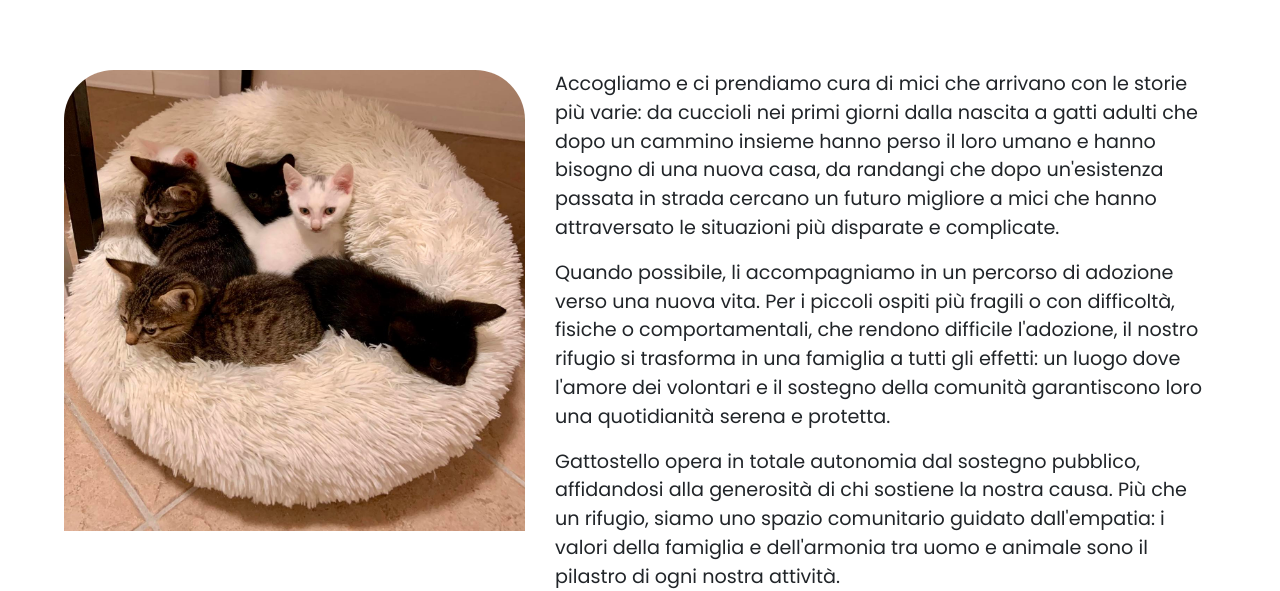
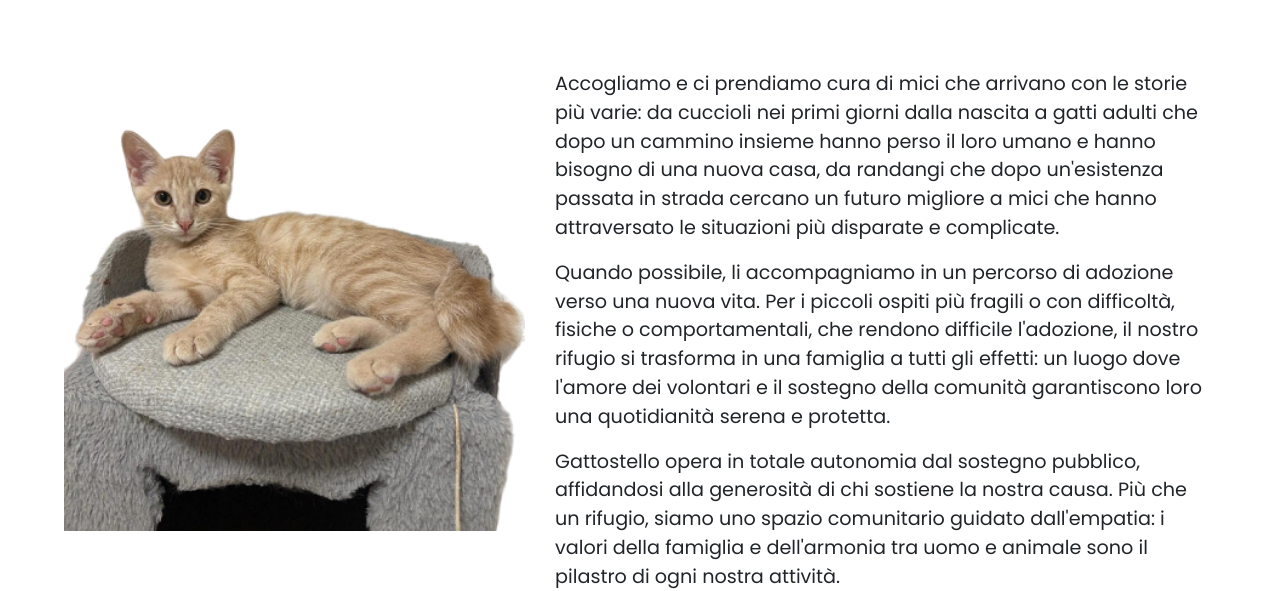
Before and after one commit to StefanoSalaa98/Gattostello, a React (Vite) app in the folder frontend/: page /chi-siamo in a window 1280 px wide. Shown: the part 688-1279 px from the top of the page. Built offline with nearby package versions, Linux system fonts and the light colour scheme.

Commit message:
Cambia immagini

```diff
--- a/frontend/src/pages/ChiSiamo.jsx
+++ b/frontend/src/pages/ChiSiamo.jsx
@@ -6,7 +6,7 @@ import AnimateOnScroll from "../hooks/AnimateOnScroll";
 
 export default function ChiSiamo() {
 
-    const color = " rgb(95 201 95)";
+    const color = " rgb(81, 175, 81)";
 
     return (
         <>
@@ -20,7 +20,7 @@ export default function ChiSiamo() {
                     </div>
                     <div className="immagine">
                         <AnimateOnScroll animation="slide-right" delay={0.5}>
-                            <img src="img/bianconero.jpg" alt="coppia" loading="lazy" />
+                            <img src="img/bianconero2.png" alt="coppia" loading="lazy" />
                         </AnimateOnScroll>
                     </div>
                 </div>
@@ -29,7 +29,7 @@ export default function ChiSiamo() {
                 <div className="chi-siamo2">
                     <div className="immagine">
                         <AnimateOnScroll animation="slide-left">
-                            <img src="img/gruppo.jpg" alt="gruppo" loading="lazy" />
+                            <img src="img/romeo.png" alt="romeo" loading="lazy" />
                         </AnimateOnScroll>
                     </div>
                     <div className="testo">
```
